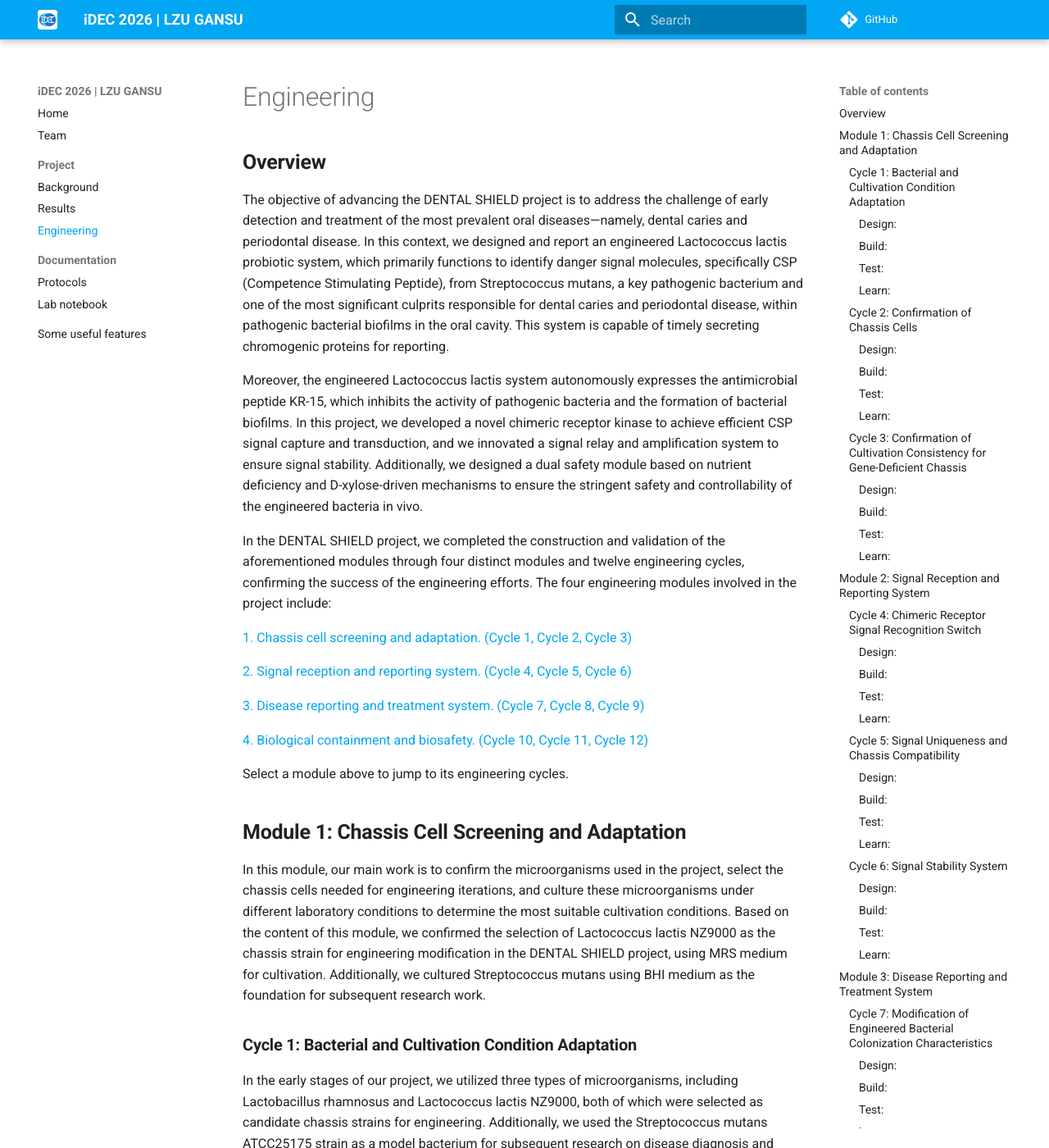
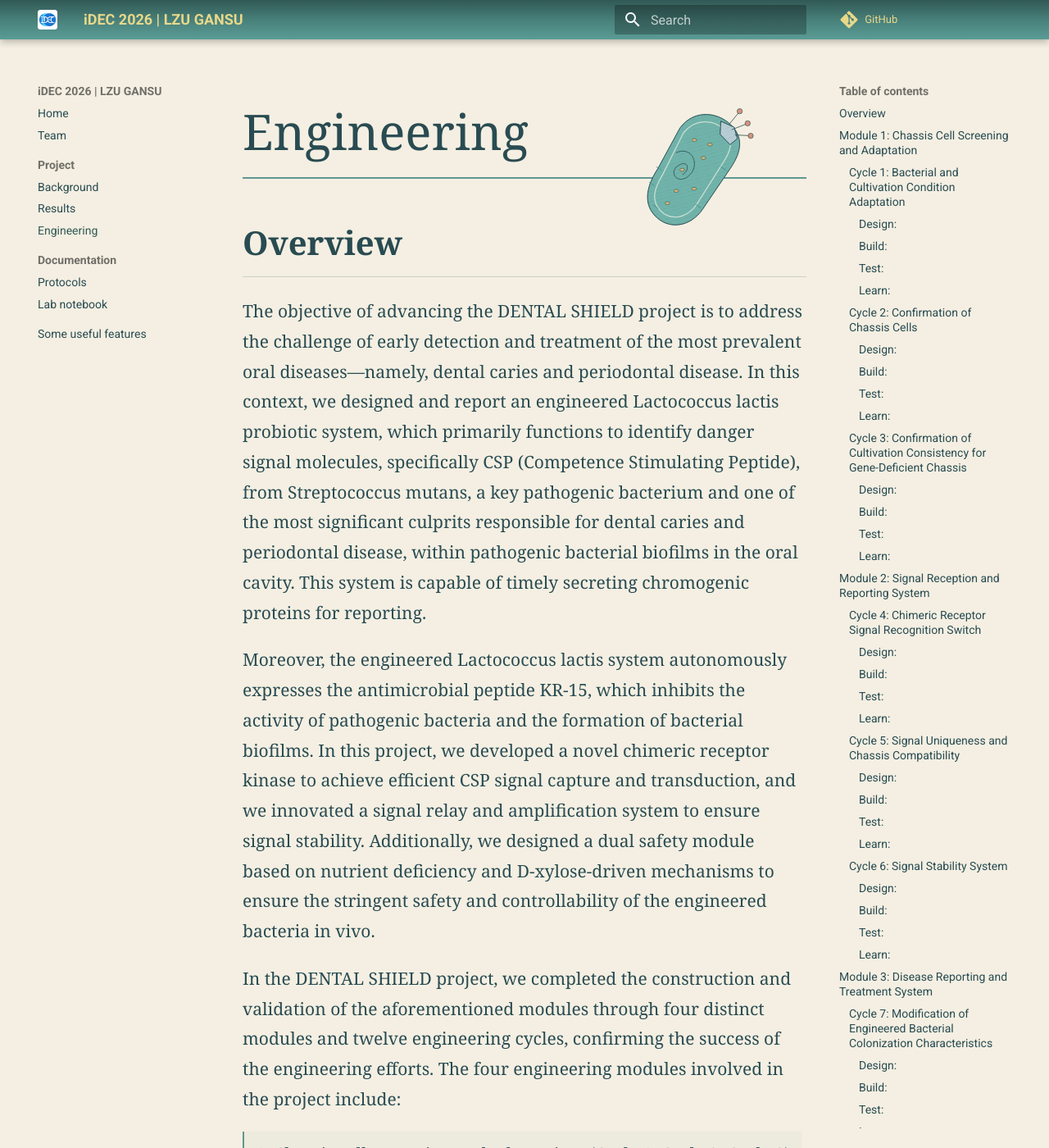
Before and after one commit to idec-teams/2026_LZU_GANSU, an MkDocs documentation site: the page built from docs/project/engineering.md, in a window 1280 px wide and 1400 px high. Shown: the whole window at 82% size. Built offline with MkDocs 1.6.1 and Material for MkDocs 9.7.7, drawn with Linux system fonts in a browser that asks for light colours; comment, search, counter and statistics services are not loaded.

Commit message:
Style iDEC Engineering page

```diff
--- a/docs/project/engineering.md
+++ b/docs/project/engineering.md
@@ -1,3 +1,7 @@
+# Engineering { .engineering-page-title #engineering-page-title }
+
+![Engineering probiotic illustration](../img/engineering-probiotic.svg){ .engineering-hero-art }
+
 ## **Overview**
 
 The objective of advancing the DENTAL SHIELD project is to address the challenge of early detection and treatment of the most prevalent oral diseases—namely, dental caries and periodontal disease. In this context, we designed and report an engineered Lactococcus lactis probiotic system, which primarily functions to identify danger signal molecules, specifically CSP (Competence Stimulating Peptide), from Streptococcus mutans, a key pathogenic bacterium and one of the most significant culprits responsible for dental caries and periodontal disease, within pathogenic bacterial biofilms in the oral cavity. This system is capable of timely secreting chromogenic proteins for reporting.
--- /dev/null
+++ b/docs/stylesheets/engineering.css
@@ -0,0 +1,164 @@
+body:has(.engineering-page-title) {
+  --md-default-bg-color: #f4efe2;
+  --md-default-fg-color: #294b52;
+  --md-primary-fg-color: #315955;
+  --md-primary-fg-color--light: #5e9892;
+  --md-accent-fg-color: #a88935;
+  background: #f4efe2;
+  color: #294b52;
+}
+
+body:has(.engineering-page-title) .md-header {
+  background: linear-gradient(180deg, #315955, #4a837d 55%, #5a9c95);
+  color: #e8d889;
+}
+
+body:has(.engineering-page-title) .md-tabs {
+  background: #315955;
+}
+
+body:has(.engineering-page-title) .md-main,
+body:has(.engineering-page-title) .md-content,
+body:has(.engineering-page-title) .md-sidebar {
+  background: #f4efe2;
+}
+
+body:has(.engineering-page-title) .md-typeset {
+  color: #294b52;
+  font-family: Georgia, "Times New Roman", serif;
+  font-size: 1.05rem;
+  line-height: 1.75;
+}
+
+body:has(.engineering-page-title) .md-typeset h1,
+body:has(.engineering-page-title) .md-typeset h2,
+body:has(.engineering-page-title) .md-typeset h3,
+body:has(.engineering-page-title) .md-typeset h4 {
+  color: #294b52;
+  font-family: Georgia, "Times New Roman", serif;
+  letter-spacing: 0;
+}
+
+body:has(.engineering-page-title) .md-typeset h1.engineering-page-title {
+  min-height: 120px;
+  margin: 0 0 25px;
+  padding: 23px 0 17px;
+  border-bottom: 2px solid #5e9892;
+  font-size: 3rem;
+  font-weight: 400;
+}
+
+body:has(.engineering-page-title) .md-typeset img.engineering-hero-art {
+  float: right;
+  width: 210px;
+  max-height: 225px;
+  margin: -138px 10px 22px 35px;
+  object-fit: contain;
+}
+
+body:has(.engineering-page-title) .md-typeset h2 {
+  margin: 50px 0 23px;
+  padding: 0 0 13px;
+  border-bottom: 1px solid #294b5230;
+  font-size: 2rem;
+  font-weight: 400;
+  scroll-margin-top: 90px;
+}
+
+body:has(.engineering-page-title) .md-typeset h2.engineering-module {
+  margin-top: 56px;
+  padding: 14px 18px;
+  border: 0;
+  border-left: 5px solid #e8d889;
+  background: #5e9892;
+  color: #fff9e5;
+  font-size: 1.65rem;
+  font-weight: 600;
+  line-height: 1.35;
+}
+
+body:has(.engineering-page-title) .md-typeset h3 {
+  margin: 43px 0 19px;
+  padding: 10px 14px;
+  border-left: 3px solid #e8d889;
+  background: #ffffff99;
+  font-size: 1.4rem;
+  font-weight: 600;
+  line-height: 1.45;
+  scroll-margin-top: 90px;
+}
+
+body:has(.engineering-page-title) .md-typeset h4 {
+  margin: 27px 0 9px;
+  color: #477a74;
+  font-family: "Trebuchet MS", Arial, sans-serif;
+  font-size: 0.88rem;
+  font-weight: 700;
+  text-transform: uppercase;
+}
+
+body:has(.engineering-page-title) .md-typeset a[href^="#module-"] {
+  display: block;
+  width: fit-content;
+  max-width: 100%;
+  margin: 8px 0;
+  padding: 9px 14px;
+  border-left: 2px solid #5e9892;
+  background: #5e98920d;
+  color: #294b52;
+  overflow-wrap: anywhere;
+  text-decoration-thickness: 1px;
+  text-underline-offset: 4px;
+}
+
+body:has(.engineering-page-title) .md-typeset a[href^="#cycle-"] {
+  color: #356d69;
+  text-decoration-thickness: 1px;
+  text-underline-offset: 3px;
+}
+
+body:has(.engineering-page-title) .md-typeset a:hover {
+  color: #8a6e22;
+}
+
+body:has(.engineering-page-title) .md-typeset hr {
+  border-color: #294b5230;
+}
+
+@media (max-width: 760px) {
+  body:has(.engineering-page-title) .md-typeset {
+    font-size: 1rem;
+  }
+
+  body:has(.engineering-page-title) .md-typeset h1.engineering-page-title {
+    min-height: 0;
+    margin-bottom: 18px;
+    padding: 16px 0 12px;
+    font-size: 2.25rem;
+  }
+
+  body:has(.engineering-page-title) .md-typeset img.engineering-hero-art {
+    float: none;
+    display: block;
+    width: 150px;
+    max-height: 165px;
+    margin: 0 auto 20px;
+  }
+
+  body:has(.engineering-page-title) .md-typeset h2 {
+    margin-top: 38px;
+    font-size: 1.65rem;
+  }
+
+  body:has(.engineering-page-title) .md-typeset h2.engineering-module {
+    margin-top: 42px;
+    padding: 12px 13px;
+    font-size: 1.35rem;
+  }
+
+  body:has(.engineering-page-title) .md-typeset h3 {
+    margin-top: 32px;
+    padding: 9px 11px;
+    font-size: 1.18rem;
+  }
+}
--- a/mkdocs.yml
+++ b/mkdocs.yml
@@ -32,6 +32,9 @@ extra_javascript:
   - https://cdnjs.cloudflare.com/ajax/libs/tablesort/5.2.1/tablesort.min.js
   - javascripts/tables.js
 
+extra_css:
+  - stylesheets/engineering.css
+
 edit_uri: blob/main/docs/
 
 repo_url: https://github.com/idec-teams/2026_LZU_GANSU
```
Also changed, not shown: other parts of docs/project/engineering.md (+4 -4 lines), docs/img/engineering-probiotic.svg (added).
